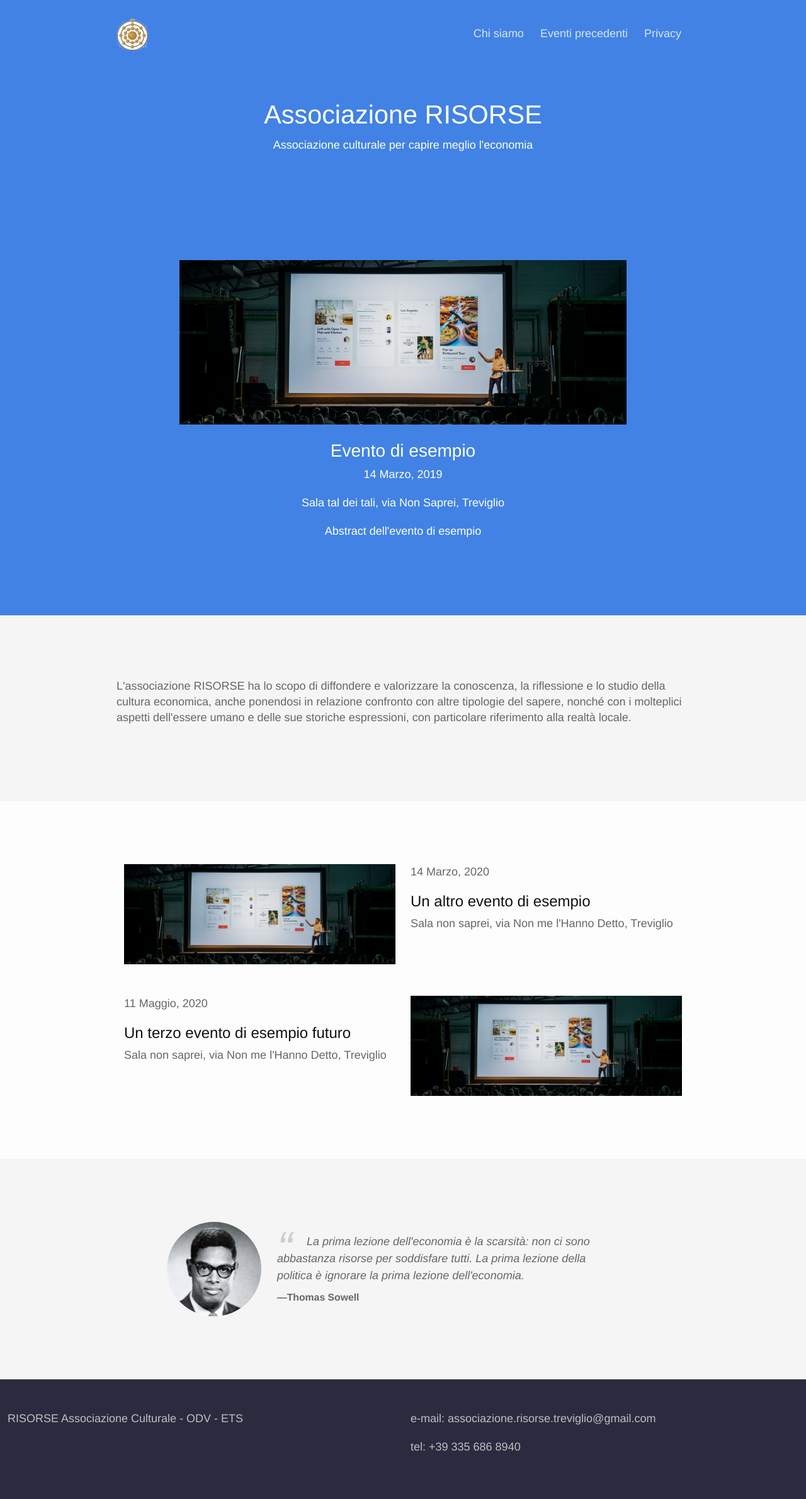
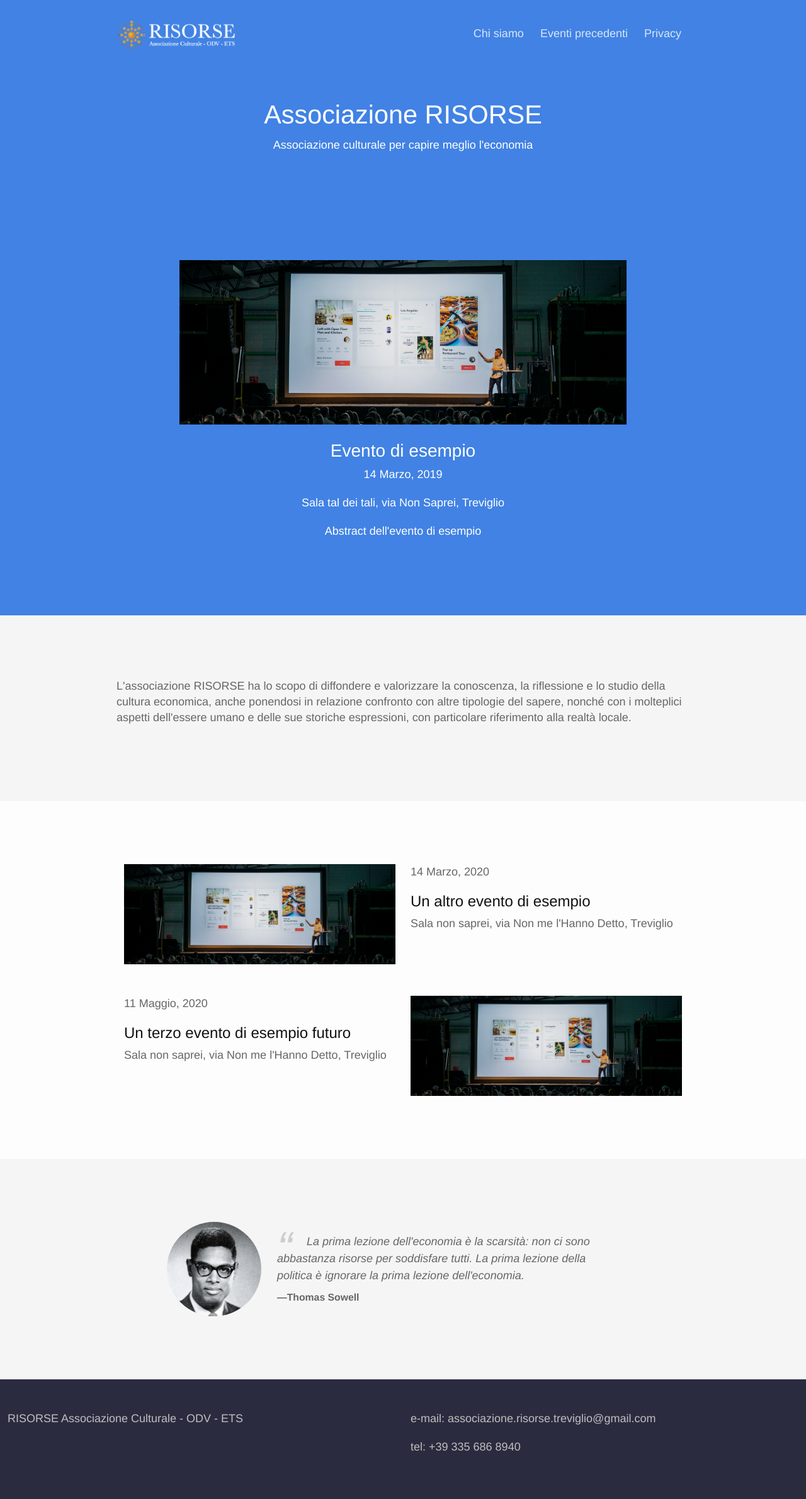
Before and after one commit to Risorse-Associazione-Culturale/risorse-associazione-culturale.github.io, a Jekyll site: the page built from index.html, in a window 1280 px wide. Shown: the whole page at 63% size. Built offline with Jekyll 4.4.1, drawn with Linux system fonts in a browser that asks for light colours; nearby versions of some CDN libraries.

Commit message:
New logo

```diff
--- a/_includes/header.html
+++ b/_includes/header.html
@@ -4,8 +4,8 @@
     <div class="logo">
       <a href="/">
         <img src="{{ "/img/logo.png" | prepend: site.baseurl }}"
-             alt="Risorse logo"
-             height="50px" width="50px" alt="logo" />
+             alt="Risorse - Associazione Culturale - ODV - ETS"
+             height="50px" />
       </a>
     </div>
     <ul class="nav justify-content-end">
```
Also changed, not shown: img/logo.png, 1 other file.
